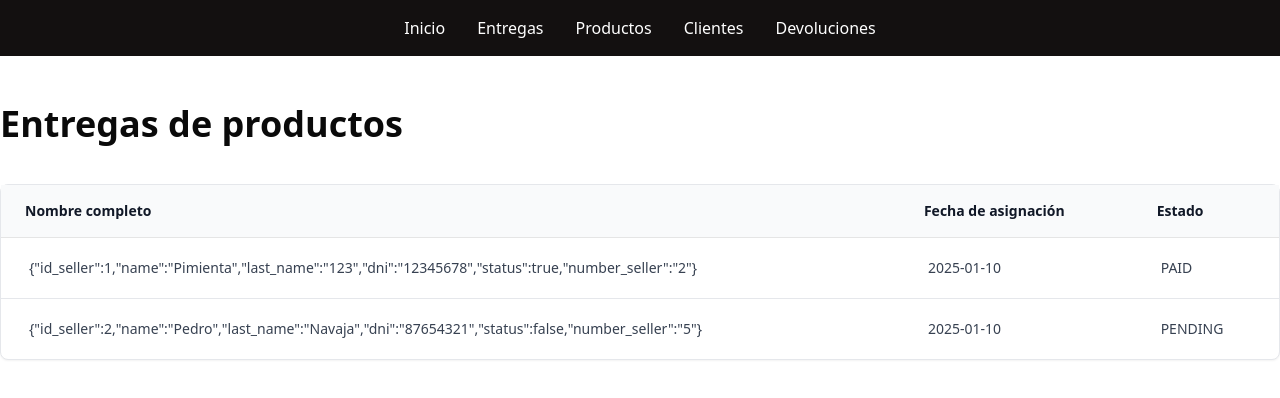
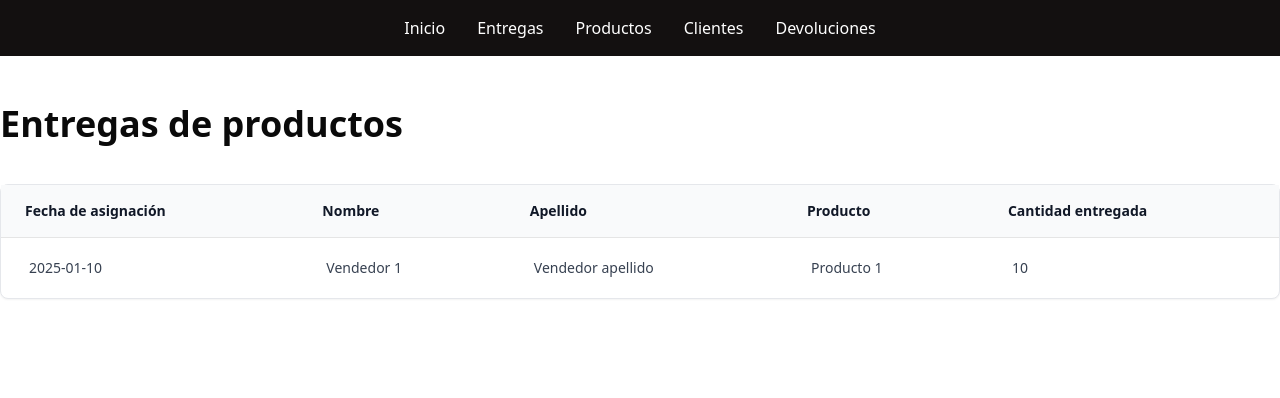
Before and after one commit to Wonder-Clouds/el-comercio, a React (Vite) app in the folder frontend/: page /entregas in a window 1280 px wide. Shown: the top 398 px of the page. Built offline with nearby package versions, Linux system fonts and the light colour scheme.

Commit message:
[update] updated the assignments table

```diff
--- a/frontend/src/components/assignments/AssignmentTable.tsx
+++ b/frontend/src/components/assignments/AssignmentTable.tsx
@@ -14,11 +14,17 @@ import {
   TableHeader,
   TableRow,
 } from "@/components/ui/table"
+import Seller from '@/model/Seller';
+import { AssignmentStatus } from '@/model/Assignment';
 
-type EditableValue = string | number | boolean | Date | Record<string, unknown>;
+type EditableValue = string | number | boolean | Date | Record<string, unknown> | Seller | AssignmentStatus;
+
+type EditableColumnDef<TData, TValue> = ColumnDef<TData, TValue> & {
+  editable?: boolean;
+}
 
 interface AssignmentTableProps<TData, TValue> {
-  columns: ColumnDef<TData, TValue>[]
+  columns: EditableColumnDef<TData, TValue>[]
   data: TData[]
   onUpdate: (rowIndex: number, columnId: string, value: TValue) => void
 }
@@ -28,6 +34,7 @@ interface EditableCellProps<T extends EditableValue> {
   rowIndex: number
   columnId: string
   onUpdate: (rowIndex: number, columnId: string, value: T) => void
+  editable?: boolean
 }
 
 const formatValue = (value: EditableValue): string => {
@@ -64,7 +71,8 @@ const EditableCell = <T extends EditableValue>({
   value: initialValue,
   rowIndex,
   columnId,
-  onUpdate
+  onUpdate,
+  editable = true
 }: EditableCellProps<T>) => {
   const [isEditing, setIsEditing] = useState(false);
   const [value, setValue] = useState(formatValue(initialValue));
@@ -76,6 +84,10 @@ const EditableCell = <T extends EditableValue>({
       onUpdate(rowIndex, columnId, parsedValue);
     }
   };
+
+  if (!editable) {
+    return <div className="p-1">{formatValue(initialValue)}</div>;
+  }
 
   if (isEditing) {
     return (
@@ -92,7 +104,7 @@ const EditableCell = <T extends EditableValue>({
 
   return (
     <div
-      className="cursor-pointer hover:bg-gray-100 p-1 rounded"
+      className="p-1 rounded cursor-pointer hover:bg-gray-100"
       onClick={() => setIsEditing(true)}
     >
       {formatValue(initialValue)}
@@ -124,7 +136,7 @@ export function AssignmentTable<TData, TValue extends EditableValue>({
   })
 
   return (
-    <div className="rounded-lg border border-gray-200 bg-white shadow-sm">
+    <div className="bg-white border border-gray-200 rounded-lg shadow-sm">
       <Table>
         <TableHeader>
           {table.getHeaderGroups().map((headerGroup) => (
@@ -135,7 +147,7 @@ export function AssignmentTable<TData, TValue extends EditableValue>({
               {headerGroup.headers.map((header) => (
                 <TableHead
                   key={header.id}
-                  className="py-4 px-6 text-left text-sm font-semibold text-gray-900"
+                  className="px-6 py-4 text-sm font-semibold text-left text-gray-900"
                 >
                   {header.isPlaceholder
                     ? null
@@ -154,18 +166,19 @@ export function AssignmentTable<TData, TValue extends EditableValue>({
               <TableRow
                 key={row.id}
                 data-state={row.getIsSelected() && "selected"}
-                className="border-t border-gray-200 transition-colors hover:bg-gray-50"
+                className="transition-colors border-t border-gray-200 hover:bg-gray-50"
               >
                 {row.getVisibleCells().map((cell) => (
                   <TableCell
                     key={cell.id}
-                    className="py-4 px-6 text-sm text-gray-700"
+                    className="px-6 py-4 text-sm text-gray-700"
                   >
                     <EditableCell
                       value={cell.getValue() as TValue}
                       rowIndex={rowIndex}
                       columnId={cell.column.id}
                       onUpdate={handleUpdate}
+                      editable={(cell.column.columnDef as EditableColumnDef<TData, TValue>).editable}
                     />
                   </TableCell>
                 ))}
@@ -175,7 +188,7 @@ export function AssignmentTable<TData, TValue extends EditableValue>({
             <TableRow>
               <TableCell
                 colSpan={columns.length}
-                className="h-24 text-center text-sm text-gray-500"
+                className="h-24 text-sm text-center text-gray-500"
               >
                 No se encontraron resultados.
               </TableCell>
--- a/frontend/src/components/assignments/columns.tsx
+++ b/frontend/src/components/assignments/columns.tsx
@@ -1,22 +1,40 @@
-import { Assignment } from "@/model/Assignment"
-import Seller from "@/model/Seller";
+import { AssignmentStatus } from "@/model/Assignment"
+import { DetailAssignment } from "@/model/DetailAssignment";
+import Seller from "@/model/Seller"
 import { ColumnDef } from "@tanstack/react-table"
 
-export const columns: ColumnDef<Assignment>[] = [
+type EditableColumnDef<TData, TValue> = ColumnDef<TData, TValue> & {
+  editable?: boolean;
+}
+
+export const columns: EditableColumnDef<DetailAssignment, Seller | Date | AssignmentStatus>[] = [
   {
-    accessorKey: "seller",
-    header: "Nombre completo",
+    accessorKey: "assignment.date_assignment",
+    header: "Fecha de asignación",
+    editable: false,
     cell: ({ getValue }) => {
-      const seller = getValue() as Seller;
-      return `${seller.name} ${seller.last_name}`;
-    },
+      const date = getValue() as Date;
+      return new Date(date).toLocaleDateString();
+    }
   },
   {
-    accessorKey: "date_assignment",
-    header: "Fecha de asignación",
+    accessorKey: "assignment.seller.name",
+    header: "Nombre",
+    editable: false,
   },
   {
-    accessorKey: "status",
-    header: "Estado",
+    accessorKey: "assignment.seller.last_name",
+    header: "Apellido",
+    editable: false,
   },
+  {
+    accessorKey: "product.name",
+    header: "Producto",
+    editable: false,
+  },
+  {
+    accessorKey: "quantity",
+    header: "Cantidad entregada",
+    editable: true,
+  }
 ]
--- a/frontend/src/components/products/columns.tsx
+++ b/frontend/src/components/products/columns.tsx
@@ -1,17 +1,25 @@
-import { Product } from "@/model/Product"
+import { ProductPrice } from "@/model/ProductPrice"
 import { ColumnDef } from "@tanstack/react-table"
 
-export const columns: ColumnDef<Product>[] = [
+export const columns: ColumnDef<ProductPrice>[] = [
   {
-    accessorKey: "name",
+    accessorKey: "product.name",
     header: "Nombre",
   },
   {
-    accessorKey: "type",
+    accessorKey: "product.type",
     header: "Tipo",
   },
   {
-    accessorKey: "returns_date",
+    accessorKey: "product.returns_date",
     header: "Dias para retornar",
   },
+  {
+    accessorKey: "price",
+    header: "Precio",
+  },
+  {
+    accessorKey: "day_week",
+    header: "Lunes",
+  },
 ]
--- a/frontend/src/model/Assignment.ts
+++ b/frontend/src/model/Assignment.ts
@@ -13,5 +13,18 @@ interface Assignment {
   status: AssignmentStatus;
 }
 
+const defaultAssignment: Assignment = {
+  id_assignment: 0,
+  seller: {
+    id_seller: 0,
+    name: "",
+    last_name: "",
+    dni: "",
+    status: false
+  },
+  date_assignment: new Date(),
+  status: AssignmentStatus.PENDING
+}
+
 export type { Assignment };
-export { AssignmentStatus };
+export { AssignmentStatus, defaultAssignment };
--- a/frontend/src/model/DetailAssignment.ts
+++ b/frontend/src/model/DetailAssignment.ts
@@ -1,13 +1,28 @@
-import { Assignment } from "./Assignment";
+import { Assignment, defaultAssignment } from "./Assignment";
 import { Product } from "./Product";
 
 interface DetailAssignment {
   id_detail_asignment: number;
-  assigment: Assignment;
+  assignment: Assignment;
   product: Product;
   quantity: number;
   return_amount: number;
   unit_price: number;
 }
 
-export default DetailAssignment;
+const defaultDetailAssignment: DetailAssignment = {
+  id_detail_asignment: 0,
+  assignment: defaultAssignment,
+  product: {
+    id_product: 0,
+    name: "",
+    type: null,
+    returns_date: 0
+  },
+  quantity: 0,
+  return_amount: 0,
+  unit_price: 0
+}
+
+export type { DetailAssignment };
+export { defaultDetailAssignment };
--- a/frontend/src/model/Product.ts
+++ b/frontend/src/model/Product.ts
@@ -6,9 +6,16 @@ enum ProductType {
 interface Product {
   id_product: number;
   name: string;
-  type: ProductType;
+  type: ProductType | null;
   returns_date: number;
 }
 
+const defaultProduct = {
+  id_product: 0,
+  name: "",
+  type: null,
+  returns_date: 0
+}
+
 export type { Product };
-export { ProductType };
+export { ProductType, defaultProduct };
--- a/frontend/src/pages/Assignments.tsx
+++ b/frontend/src/pages/Assignments.tsx
@@ -1,40 +1,38 @@
 import { AssignmentTable } from "@/components/assignments/AssignmentTable";
 import { columns } from "@/components/assignments/columns";
-import { Assignment, AssignmentStatus } from "@/model/Assignment";
+import { AssignmentStatus } from "@/model/Assignment";
+import { DetailAssignment } from "@/model/DetailAssignment";
 
 function Assignments() {
 
-  const handleUpdate = (rowIndex: number, columnId: string, value: number) => {
-    // Aquí puedes manejar la actualización en tu backend o estado global
-    console.log(`Updating row ${rowIndex}, column ${columnId} with value ${value}`);
+  const handleUpdate = () => {
+
   };
 
-  const data: Assignment[] = [
+  const data: DetailAssignment[] = [
     {
-      id_assignment: 1,
-      seller: {
-        id_seller: 1,
-        name: "Pimienta",
-        last_name: "123",
-        dni: "12345678",
-        status: true,
-        number_seller: "2"
+      id_detail_asignment: 1,
+      assignment: {
+        id_assignment: 1,
+        seller: {
+          id_seller: 1,
+          name: "Vendedor 1",
+          last_name: "Vendedor apellido",
+          dni: "12345678",
+          status: true
+        },
+        date_assignment: new Date(),
+        status: AssignmentStatus.PENDING
       },
-      date_assignment: new Date(),
-      status: AssignmentStatus.PAID
-    },
-    {
-      id_assignment: 2,
-      seller: {
-        id_seller: 2,
-        name: "Pedro",
-        last_name: "Navaja",
-        dni: "87654321",
-        status: false,
-        number_seller: "5"
+      product: {
+        id_product: 1,
+        name: "Producto 1",
+        type: null,
+        returns_date: 0
       },
-      date_assignment: new Date(),
-      status: AssignmentStatus.PENDING
+      quantity: 10,
+      return_amount: 0,
+      unit_price: 100
     }
   ]
 
@@ -42,7 +40,7 @@ function Assignments() {
     <div>
       <h1 className="text-4xl font-bold">Entregas de productos</h1>
 
-      <div className="container mx-auto py-10">
+      <div className="container py-10 mx-auto">
         <AssignmentTable columns={columns} data={data} onUpdate={handleUpdate} />
       </div>
     </div>
--- a/frontend/src/pages/Products.tsx
+++ b/frontend/src/pages/Products.tsx
@@ -1,23 +1,48 @@
 import { ProductTable } from "@/components/products/ProductTable";
 import { Button } from "@/components/ui/button";
-import { Product, ProductType } from "@/model/Product";
+import { ProductType } from "@/model/Product";
 import { columns } from "../components/products/columns";
 import { Link } from "react-router";
+import { DayWeek, ProductPrice } from "@/model/ProductPrice";
 
 const Products = () => {
-  const data: Product[] = [
+  const data: ProductPrice[] = [
     {
-      id_product: 1,
-      name: "Product 1",
-      type: ProductType.NEWSPAPER,
-      returns_date: 1
+      id_price_product: 1,
+      product: {
+        id_product: 1,
+        name: "Producto 1",
+        type: ProductType.PRODUCT,
+        returns_date: 1
+      },
+      price: 100,
+      day_week: DayWeek.SUNDAY,
+      start_date: new Date()
     },
     {
-      id_product: 2,
-      name: "Product 2",
-      type: ProductType.PRODUCT,
-      returns_date: 15
-    }
+      id_price_product: 2,
+      product: {
+        id_product: 2,
+        name: "Producto 2",
+        type: ProductType.PRODUCT,
+        returns_date: 2
+      },
+      price: 200,
+      day_week: DayWeek.TUESDAY,
+      start_date: new Date()
+    },
+    {
+      id_price_product: 3,
+      product: {
+        id_product: 3,
+        name: "Producto 3",
+        type: ProductType.NEWSPAPER,
+        returns_date: 3
+      },
+      price: 300,
+      day_week: DayWeek.WEDNESDAY,
+      start_date: new Date()
+    },
   ]
   return (
     <>
@@ -28,13 +53,13 @@ const Products = () => {
           <Button>Imprimir</Button>
           <Link
             to="/nuevo-producto"
-            className="hover:text-gray-300 transition-colors"
+            className="transition-colors hover:text-gray-300"
           >
             <Button>Nuevo producto</Button>
           </Link>
         </div>
       </div>
-      <div className="container mx-auto py-10">
+      <div className="container py-10 mx-auto">
         <ProductTable columns={columns} data={data} />
       </div>
     </>
```
Also changed, not shown: frontend/src/model/ProductPrice.ts (+10 -3 lines), 1 other file (tests, documents, lock files or other folders).
